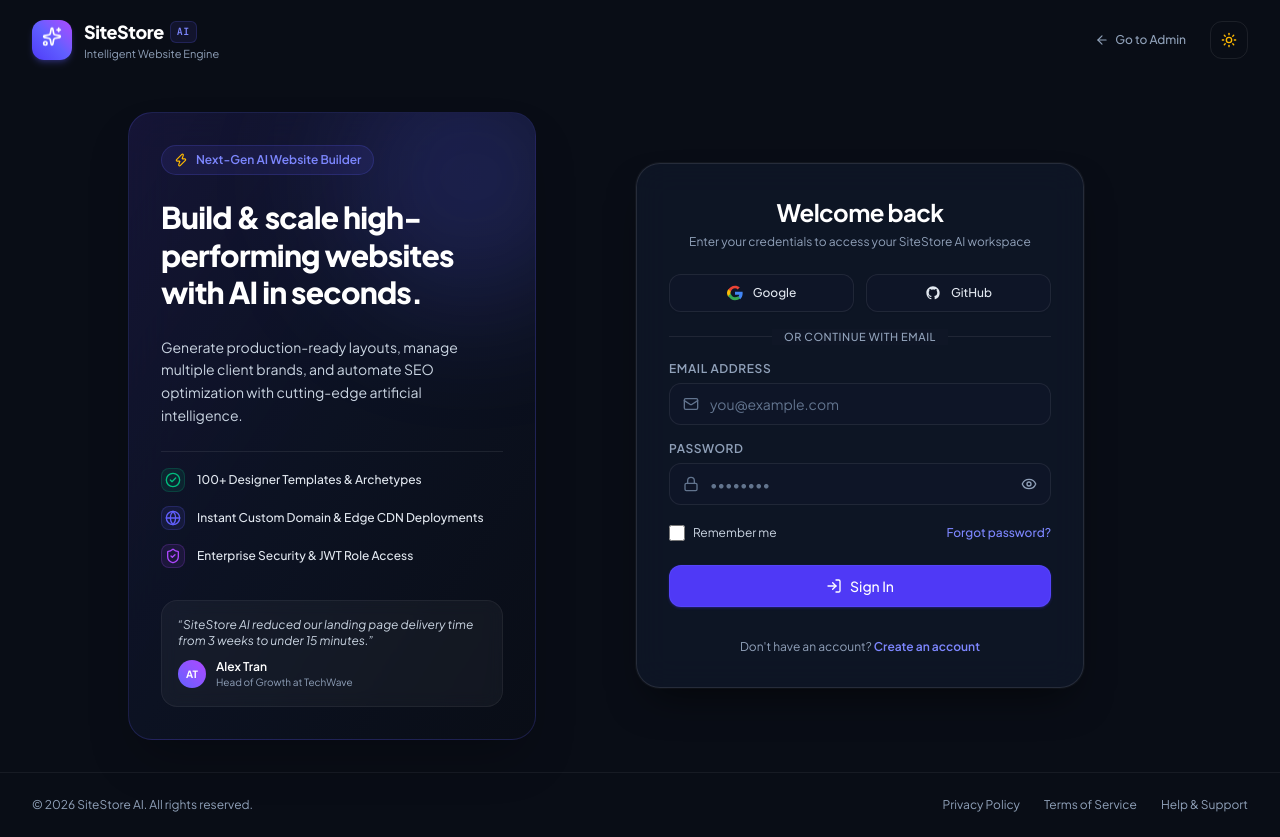
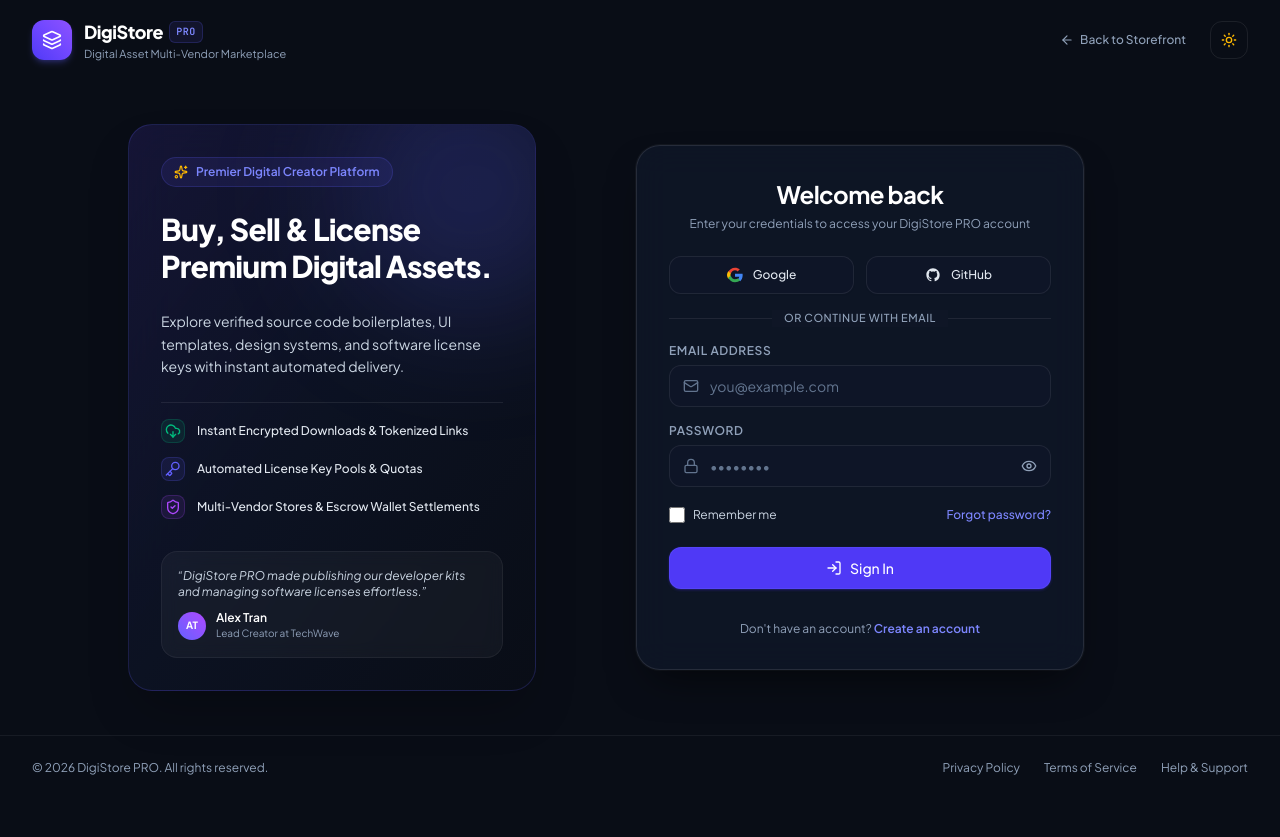
Before and after one commit to digbly/digital-marketplace, a React (Vite) app in the folder web/: page /auth/login in a window 1280 px wide. After the commit the page ends 800 px from the top, so only its background shows below. Built offline with nearby package versions, Linux system fonts and the light colour scheme; no server answers.

Commit message:
refactor: rebrand application from SiteStore AI to DigiStore PRO and update marketplace feature descriptions

```diff
--- a/web/src/components/layout/AuthLayout.tsx
+++ b/web/src/components/layout/AuthLayout.tsx
@@ -1,6 +1,6 @@
 import React from 'react';
 import { Outlet, Link } from 'react-router-dom';
-import { Sparkles, Sun, Moon, ArrowLeft, CheckCircle2, ShieldCheck, Zap, Globe } from 'lucide-react';
+import { Layers, Sparkles, Sun, Moon, ArrowLeft, DownloadCloud, Key, ShieldCheck } from 'lucide-react';
 import { useTheme } from '../../context/useTheme';
 
 export const AuthLayout: React.FC = () => {
@@ -21,29 +21,29 @@
           to="/"
           className="flex items-center gap-3 group focus:outline-none focus-visible:ring-2 focus-visible:ring-indigo-500 rounded-xl"
         >
-          <div className="w-10 h-10 rounded-xl bg-gradient-to-tr from-indigo-600 via-indigo-500 to-purple-500 flex items-center justify-center text-white shadow-md shadow-indigo-500/25 group-hover:scale-105 transition-transform">
-            <Sparkles className="w-5 h-5 animate-subtle-float" />
+          <div className="w-10 h-10 rounded-xl bg-gradient-to-tr from-indigo-600 to-violet-500 flex items-center justify-center text-white shadow-md shadow-indigo-500/25 group-hover:scale-105 transition-transform">
+            <Layers className="w-5 h-5" />
           </div>
           <div>
             <div className="font-extrabold text-lg text-slate-900 dark:text-white tracking-tight flex items-center gap-1.5">
-              <span>SiteStore</span>
+              <span>DigiStore</span>
               <span className="text-[10px] font-mono font-bold uppercase tracking-wider px-1.5 py-0.5 rounded-md bg-indigo-500/10 text-indigo-600 dark:text-indigo-400 border border-indigo-500/20">
-                AI
+                PRO
               </span>
             </div>
             <p className="text-[11px] text-slate-500 dark:text-slate-400">
-              Intelligent Website Engine
+              Digital Asset Multi-Vendor Marketplace
             </p>
           </div>
         </Link>
 
         <div className="flex items-center gap-3">
           <Link
-            to="/admin"
+            to="/"
             className="hidden sm:inline-flex items-center gap-1.5 text-xs font-medium text-slate-600 hover:text-slate-900 dark:text-slate-400 dark:hover:text-white px-3 py-2 rounded-xl hover:bg-slate-200/50 dark:hover:bg-white/[0.05] transition-colors"
           >
             <ArrowLeft className="w-3.5 h-3.5" />
-            <span>Go to Admin</span>
+            <span>Back to Storefront</span>
           </Link>
 
           {/* Theme Toggle Button */}
@@ -72,38 +72,38 @@
 
             <div className="relative z-10 space-y-6">
               <div className="inline-flex items-center gap-2 px-3 py-1.5 rounded-full bg-indigo-500/10 border border-indigo-500/20 text-xs font-semibold text-indigo-600 dark:text-indigo-400">
-                <Zap className="w-3.5 h-3.5 text-amber-400" />
-                <span>Next-Gen AI Website Builder</span>
+                <Sparkles className="w-3.5 h-3.5 text-amber-400" />
+                <span>Premier Digital Creator Platform</span>
               </div>
 
               <h2 className="text-3xl font-extrabold tracking-tight text-slate-900 dark:text-white leading-tight">
-                Build & scale high-performing websites with AI in seconds.
+                Buy, Sell & License Premium Digital Assets.
               </h2>
 
               <p className="text-sm text-slate-600 dark:text-slate-300 leading-relaxed">
-                Generate production-ready layouts, manage multiple client brands, and automate SEO optimization with cutting-edge artificial intelligence.
+                Explore verified source code boilerplates, UI templates, design systems, and software license keys with instant automated delivery.
               </p>
 
               <div className="pt-4 space-y-3.5 border-t border-slate-200/50 dark:border-white/[0.08]">
                 <div className="flex items-center gap-3 text-xs text-slate-700 dark:text-slate-200 font-medium">
                   <div className="w-6 h-6 rounded-lg bg-emerald-500/10 border border-emerald-500/20 flex items-center justify-center text-emerald-500 shrink-0">
-                    <CheckCircle2 className="w-4 h-4" />
+                    <DownloadCloud className="w-4 h-4" />
                   </div>
-                  <span>100+ Designer Templates & Archetypes</span>
+                  <span>Instant Encrypted Downloads & Tokenized Links</span>
                 </div>
 
                 <div className="flex items-center gap-3 text-xs text-slate-700 dark:text-slate-200 font-medium">
                   <div className="w-6 h-6 rounded-lg bg-indigo-500/10 border border-indigo-500/20 flex items-center justify-center text-indigo-500 shrink-0">
-                    <Globe className="w-4 h-4" />
+                    <Key className="w-4 h-4" />
                   </div>
-                  <span>Instant Custom Domain & Edge CDN Deployments</span>
+                  <span>Automated License Key Pools & Quotas</span>
                 </div>
 
                 <div className="flex items-center gap-3 text-xs text-slate-700 dark:text-slate-200 font-medium">
                   <div className="w-6 h-6 rounded-lg bg-purple-500/10 border border-purple-500/20 flex items-center justify-center text-purple-500 shrink-0">
                     <ShieldCheck className="w-4 h-4" />
                   </div>
-                  <span>Enterprise Security & JWT Role Access</span>
+                  <span>Multi-Vendor Stores & Escrow Wallet Settlements</span>
                 </div>
               </div>
             </div>
@@ -111,7 +111,7 @@
             {/* Testimonial / Social proof footer */}
             <div className="relative z-10 mt-8 p-4 rounded-2xl bg-white/40 dark:bg-white/[0.04] border border-white/40 dark:border-white/[0.06] backdrop-blur-sm">
               <p className="text-xs italic text-slate-600 dark:text-slate-300">
-                &ldquo;SiteStore AI reduced our landing page delivery time from 3 weeks to under 15 minutes.&rdquo;
+                &ldquo;DigiStore PRO made publishing our developer kits and managing software licenses effortless.&rdquo;
               </p>
               <div className="mt-2.5 flex items-center gap-2.5">
                 <div className="w-7 h-7 rounded-full bg-gradient-to-tr from-indigo-500 to-purple-500 text-white text-[10px] font-bold flex items-center justify-center">
@@ -119,7 +119,7 @@
                 </div>
                 <div>
                   <div className="text-xs font-semibold text-slate-900 dark:text-white">Alex Tran</div>
-                  <div className="text-[10px] text-slate-500 dark:text-slate-400">Head of Growth at TechWave</div>
+                  <div className="text-[10px] text-slate-500 dark:text-slate-400">Lead Creator at TechWave</div>
                 </div>
               </div>
             </div>
@@ -136,7 +136,7 @@
 
       {/* Footer */}
       <footer className="w-full max-w-7xl mx-auto px-4 sm:px-6 lg:px-8 py-6 flex flex-col sm:flex-row items-center justify-between gap-4 text-xs text-slate-500 dark:text-slate-400 border-t border-slate-200/60 dark:border-white/[0.06]">
-        <div>© 2026 SiteStore AI. All rights reserved.</div>
+        <div>© 2026 DigiStore PRO. All rights reserved.</div>
         <div className="flex items-center gap-6">
           <a href="#privacy" className="hover:text-indigo-500 transition-colors">
             Privacy Policy
--- a/web/src/views/auth/LoginView.tsx
+++ b/web/src/views/auth/LoginView.tsx
@@ -57,7 +57,7 @@
           Welcome back
         </h1>
         <p className="text-xs text-slate-500 dark:text-slate-400">
-          Enter your credentials to access your SiteStore AI workspace
+          Enter your credentials to access your DigiStore PRO account
         </p>
       </div>
 
--- a/web/src/views/auth/RegisterView.tsx
+++ b/web/src/views/auth/RegisterView.tsx
@@ -82,7 +82,7 @@
           Create an account
         </h1>
         <p className="text-xs text-slate-500 dark:text-slate-400">
-          Start generating AI-powered websites with SiteStore AI
+          Join DigiStore PRO to buy and sell premium digital assets
         </p>
       </div>
 
```
